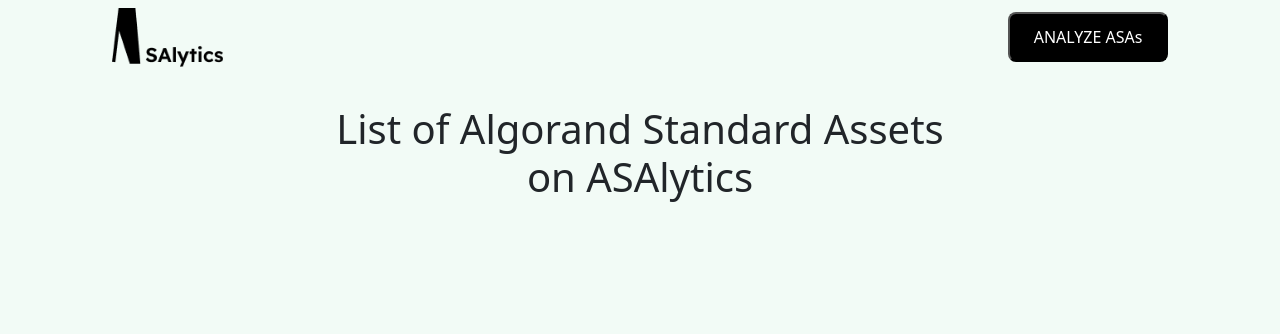
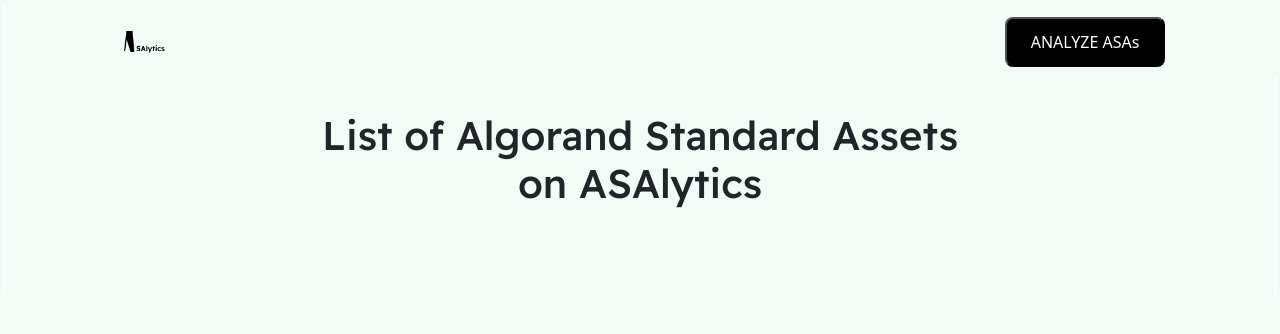
Before and after one commit to dennispaul8/ASAlytics, a React (Create React App) app: page / in a window 1280 px wide. Shown: the top 334 px of the page. Built offline with nearby package versions, Linux system fonts and the light colour scheme.

Commit message:
second commit

```diff
--- a/src/App.css
+++ b/src/App.css
@@ -1,11 +1,9 @@
-.body{
-  font-family: 'Times New Roman', Times, serif;
-}
 
 
 *{
   background-color:#F2FBF6;
-  margin: 0px;
+  margin: 3px;
+
 }
 .box{
   height: 185px;
@@ -21,12 +19,14 @@
   line-height: 45px;
   text-align: center;
   padding-top: 30px;
+  font-family: 'Readex Pro', sans-serif;
 }
 
 p{
   font-size: 18px;
   font-weight: 500;
   padding-top: 10px;
+  font-family: 'Readex Pro', sans-serif;
 }
 
 
@@ -53,14 +53,31 @@
 
 .nav{
   background-color: #F2FBF6;
+  display: flex;
+  justify-content: space-between;
+  flex-wrap: wrap;
 }
 
 .imgg{
   margin-left: 100px;
-  width: 50%;
+  width: 8%;
 }
 
 .error {
   color: red;
   text-align: center;
 }
+
+@media (max-width:600px) {
+  h1{
+    font-size: 20px;
+  }
+}
+
+.nav{
+  width: 100%;
+}
+
+.imgg{
+  width: 18%;
+}
```
